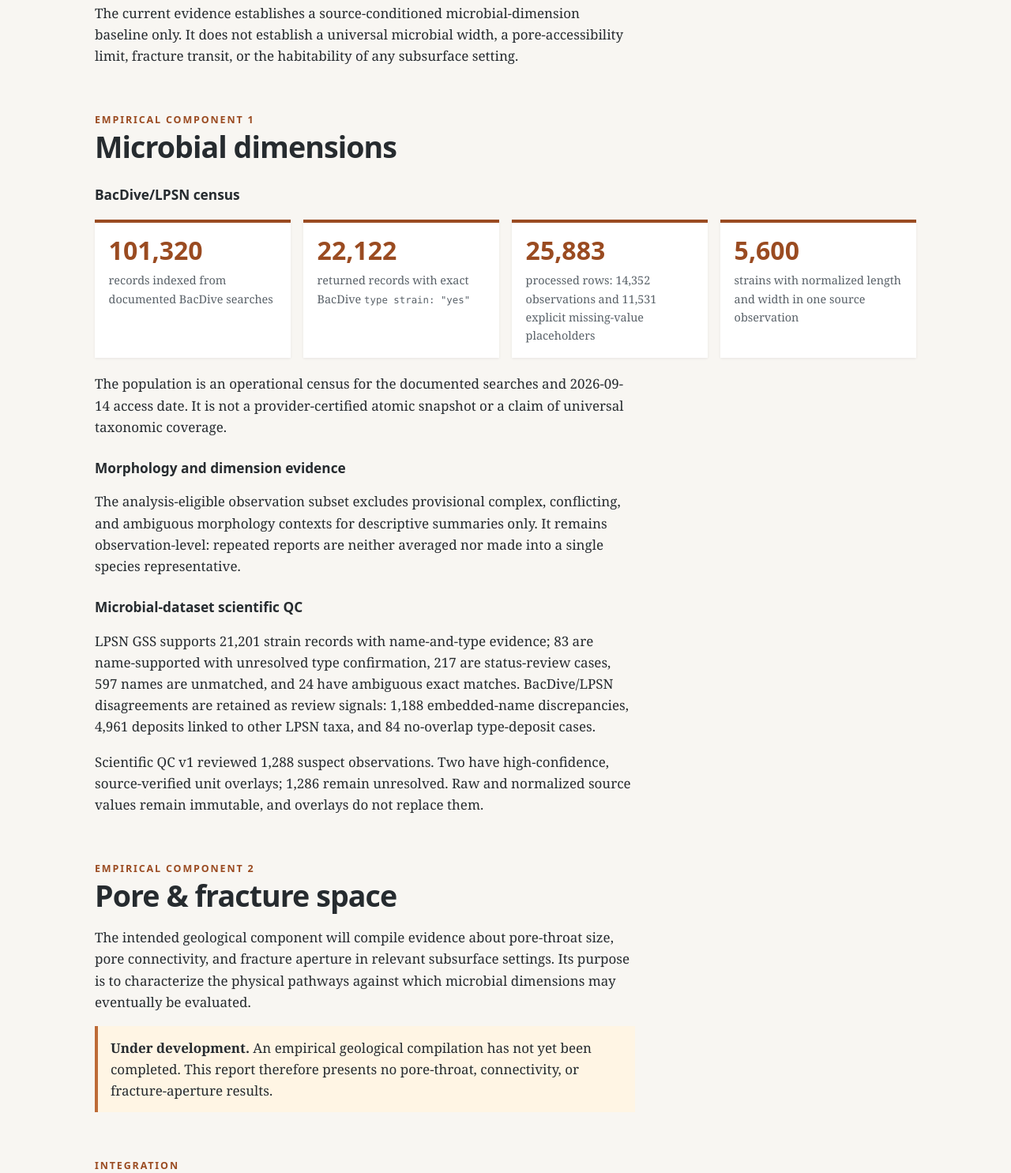
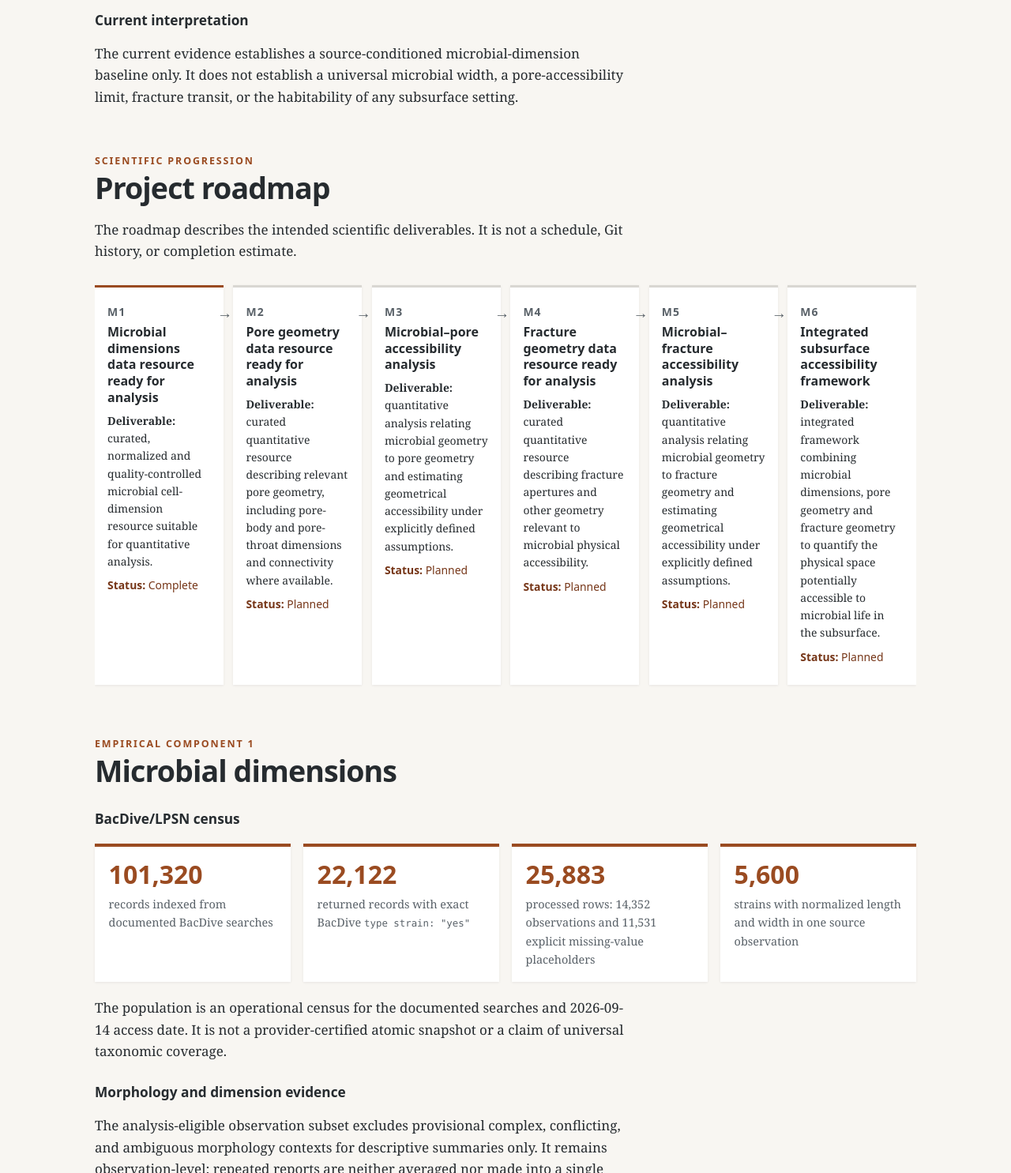
Before and after one commit to giovannellilab/Subsurface_life_real_estate, a plain HTML site: page index.html in a window 1280 px wide. Shown: the part 1315-2800 px from the top of the page at 79% size. Drawn offline with Linux system fonts and the light colour scheme.

Commit message:
Add scientific roadmap and authorship

```diff
--- a/index.html
+++ b/index.html
@@ -12,18 +12,20 @@
     <p class="eyebrow">Living research report</p>
     <h1>Subsurface Life Real Estate</h1>
     <p class="subtitle">A microbial cell dimensions × pore and fracture geometry × subsurface habitability framework.</p>
+    <p class="authors"><strong>Authors:</strong> <a href="https://github.com/dgiovannelli">Donato Giovannelli</a></p>
     <p class="notice"><strong>Living Research Report / Work in progress.</strong> Analyses and interpretations may change as data coverage, source verification, and the scientific framework develop.</p>
     <!-- Update these four values together for each substantive report revision. -->
     <dl class="report-meta" aria-label="Report metadata">
       <div><dt>Last updated</dt><dd>26 Sep 2026</dd></div>
       <div><dt>Source commit</dt><dd><a href="https://github.com/giovannellilab/Subsurface_life_real_estate/commit/129b7123d4511439dbb21a23e23888f00f94ba26"><code>129b712</code></a></dd></div>
-      <div><dt>Report commit</dt><dd><a href="https://github.com/giovannellilab/Subsurface_life_real_estate/commit/98b129852f7068d9fcb883beeb399aba70314aae"><code>98b1298</code></a></dd></div>
-      <div><dt>Update</dt><dd>Cell-dimension density figure added</dd></div>
+      <div><dt>Report commit</dt><dd><a href="https://github.com/giovannellilab/Subsurface_life_real_estate/commit/dfb2e05a33af751ba24f807466157b3a181e30aa"><code>dfb2e05</code></a></dd></div>
+      <div><dt>Update</dt><dd>Added scientific roadmap and explicit authorship</dd></div>
     </dl>
   </header>
 
   <nav class="scientific-nav desktop-nav" aria-label="Scientific report sections">
     <a href="#overview">Overview</a>
+    <a href="#project-roadmap">Project roadmap</a>
     <a href="#microbial-dimensions">Microbial dimensions</a>
     <a href="#pore-fracture-space">Pore &amp; fracture space</a>
     <a href="#accessibility-framework">Accessibility framework</a>
@@ -36,6 +38,7 @@
     <summary aria-label="Open report navigation"><span class="hamburger" aria-hidden="true"><span></span><span></span><span></span></span><span class="sr-only">Open report navigation</span></summary>
     <nav aria-label="Scientific report sections">
       <a href="#overview">Overview</a>
+      <a href="#project-roadmap">Project roadmap</a>
       <a href="#microbial-dimensions">Microbial dimensions</a>
       <a href="#pore-fracture-space">Pore &amp; fracture space</a>
       <a href="#accessibility-framework">Accessibility framework</a>
@@ -60,6 +63,20 @@
       <p>The current evidence establishes a source-conditioned microbial-dimension baseline only. It does not establish a universal microbial width, a pore-accessibility limit, fracture transit, or the habitability of any subsurface setting.</p>
     </section>
 
+    <section id="project-roadmap" aria-labelledby="roadmap-heading">
+      <p class="section-label">Scientific progression</p>
+      <h2 id="roadmap-heading">Project roadmap</h2>
+      <p>The roadmap describes the intended scientific deliverables. It is not a schedule, Git history, or completion estimate.</p>
+      <ol class="roadmap">
+        <li class="roadmap-item complete"><p class="milestone">M1</p><h3>Microbial dimensions data resource ready for analysis</h3><p><strong>Deliverable:</strong> curated, normalized and quality-controlled microbial cell-dimension resource suitable for quantitative analysis.</p><p class="status"><strong>Status:</strong> Complete</p></li>
+        <li class="roadmap-item planned"><p class="milestone">M2</p><h3>Pore geometry data resource ready for analysis</h3><p><strong>Deliverable:</strong> curated quantitative resource describing relevant pore geometry, including pore-body and pore-throat dimensions and connectivity where available.</p><p class="status"><strong>Status:</strong> Planned</p></li>
+        <li class="roadmap-item planned"><p class="milestone">M3</p><h3>Microbial–pore accessibility analysis</h3><p><strong>Deliverable:</strong> quantitative analysis relating microbial geometry to pore geometry and estimating geometrical accessibility under explicitly defined assumptions.</p><p class="status"><strong>Status:</strong> Planned</p></li>
+        <li class="roadmap-item planned"><p class="milestone">M4</p><h3>Fracture geometry data resource ready for analysis</h3><p><strong>Deliverable:</strong> curated quantitative resource describing fracture apertures and other geometry relevant to microbial physical accessibility.</p><p class="status"><strong>Status:</strong> Planned</p></li>
+        <li class="roadmap-item planned"><p class="milestone">M5</p><h3>Microbial–fracture accessibility analysis</h3><p><strong>Deliverable:</strong> quantitative analysis relating microbial geometry to fracture geometry and estimating geometrical accessibility under explicitly defined assumptions.</p><p class="status"><strong>Status:</strong> Planned</p></li>
+        <li class="roadmap-item planned"><p class="milestone">M6</p><h3>Integrated subsurface accessibility framework</h3><p><strong>Deliverable:</strong> integrated framework combining microbial dimensions, pore geometry and fracture geometry to quantify the physical space potentially accessible to microbial life in the subsurface.</p><p class="status"><strong>Status:</strong> Planned</p></li>
+      </ol>
+    </section>
+
     <section id="microbial-dimensions" aria-labelledby="microbial-heading">
       <p class="section-label">Empirical component 1</p>
       <h2 id="microbial-heading">Microbial dimensions</h2>
@@ -82,14 +99,14 @@
       <p class="section-label">Empirical component 2</p>
       <h2 id="pore-heading">Pore &amp; fracture space</h2>
       <p>The intended geological component will compile evidence about pore-throat size, pore connectivity, and fracture aperture in relevant subsurface settings. Its purpose is to characterize the physical pathways against which microbial dimensions may eventually be evaluated.</p>
-      <p class="under-development"><strong>Under development.</strong> An empirical geological compilation has not yet been completed. This report therefore presents no pore-throat, connectivity, or fracture-aperture results.</p>
+      <p class="under-development"><strong>Planned.</strong> An empirical geological compilation has not yet been completed. This report therefore presents no pore-throat, connectivity, or fracture-aperture results.</p>
     </section>
 
     <section id="accessibility-framework" aria-labelledby="accessibility-heading">
       <p class="section-label">Integration</p>
       <h2 id="accessibility-heading">Accessibility framework</h2>
       <p>The planned analysis will integrate geometry-relevant microbial evidence with pore-throat size, connected pore networks, and fracture aperture. It will need explicit conventions for which cell dimension is relevant to each morphology and physical pathway.</p>
-      <p class="under-development"><strong>Planned analysis, not current evidence.</strong> No pore-accessibility or transit model has been calculated in Milestone 1. Future integration must distinguish source-reported dimensions, verified analytical overlays, morphology-specific geometry choices, and geological constraints.</p>
+      <p class="under-development"><strong>Planned.</strong> No pore-accessibility or transit model has been calculated in Milestone 1. Future integration must distinguish source-reported dimensions, verified analytical overlays, morphology-specific geometry choices, and geological constraints.</p>
     </section>
 
     <section id="results-evidence" aria-labelledby="results-heading">
@@ -155,7 +172,7 @@
       <p class="section-label">Traceability</p>
       <h2 id="methods-heading">Methods &amp; provenance</h2>
       <p>Milestone 1 uses documented BacDive searches, an immutable local LPSN GSS CSV, source-preserving normalization, and versioned QC overlays. The analysis retains source values and labels, explicit missingness, cross-database discrepancies, and unresolved observations rather than silently correcting or averaging them.</p>
-      <p>Generated 2026-09-26 from the project’s Milestone 1 documentation and selected locally derived figures. Source repository: <a href="https://github.com/giovannellilab/Subsurface_life_real_estate">giovannellilab/Subsurface_life_real_estate</a>. Source main commit: <a href="https://github.com/giovannellilab/Subsurface_life_real_estate/commit/129b7123d4511439dbb21a23e23888f00f94ba26"><code>129b712</code></a>. Report commit: <a href="https://github.com/giovannellilab/Subsurface_life_real_estate/commit/98b129852f7068d9fcb883beeb399aba70314aae"><code>98b1298</code></a>.</p>
+      <p>Generated 2026-09-26 from the project’s Milestone 1 documentation and selected locally derived figures. Source repository: <a href="https://github.com/giovannellilab/Subsurface_life_real_estate">giovannellilab/Subsurface_life_real_estate</a>. Source main commit: <a href="https://github.com/giovannellilab/Subsurface_life_real_estate/commit/129b7123d4511439dbb21a23e23888f00f94ba26"><code>129b712</code></a>. Report commit: <a href="https://github.com/giovannellilab/Subsurface_life_real_estate/commit/dfb2e05a33af751ba24f807466157b3a181e30aa"><code>dfb2e05</code></a>.</p>
       <p>Scientific basis: <a href="https://github.com/giovannellilab/Subsurface_life_real_estate/blob/main/README.md">README</a>, <a href="https://github.com/giovannellilab/Subsurface_life_real_estate/blob/main/docs/FULL_CENSUS_REPORT.md">full census report</a>, <a href="https://github.com/giovannellilab/Subsurface_life_real_estate/blob/main/docs/SCIENTIFIC_QC_V1_REPORT.md">scientific QC report</a>, <a href="https://github.com/giovannellilab/Subsurface_life_real_estate/blob/main/docs/SCIENTIFIC_REVIEW.md">scientific review</a>, <a href="https://github.com/giovannellilab/Subsurface_life_real_estate/blob/main/docs/SOURCE_ASSESSMENT.md">source assessment</a>, and <a href="https://github.com/giovannellilab/Subsurface_life_real_estate/tree/main/docs/provenance">provenance records</a>.</p>
       <p>Raw BacDive responses, the downloaded LPSN CSV, acquisition caches, manifests, and complete processed datasets are deliberately excluded from this site.</p>
     </section>
--- a/styles.css
+++ b/styles.css
@@ -7,6 +7,8 @@ body { margin:0; color:var(--ink); background:var(--paper); font:17px/1.6 Georgi
 .eyebrow,.section-label { margin:0; color:var(--accent); font:700 .78rem/1.2 system-ui,sans-serif; letter-spacing:.15em; text-transform:uppercase; }
 .hero .eyebrow { color:#f3dfbc; }
 .subtitle { max-width:45rem; margin:1rem 0 1.5rem; font-size:1.25rem; }
+.authors { margin:-.6rem 0 1.35rem; color:#f7f3ed; font:400 .98rem/1.4 system-ui,sans-serif; }
+.authors a { color:#f3dfbc; }
 .notice { max-width:56rem; margin:0; padding:.85rem 1rem; color:#332500; background:var(--warm); border-left:5px solid #d19618; }
 .report-meta { display:grid; grid-template-columns:repeat(4,minmax(0,1fr)); gap:1px; max-width:68rem; margin:1.1rem 0 0; overflow:hidden; color:var(--ink); background:#ca7947; border:1px solid #ca7947; font:400 .82rem/1.35 system-ui,sans-serif; }
 .report-meta div { min-width:0; padding:.65rem .8rem; background:#fbfaf7; }
@@ -27,6 +29,14 @@ a:focus-visible,summary:focus-visible { outline:3px solid #d19618; outline-offse
 code { font:.86em ui-monospace,SFMono-Regular,Consolas,monospace; }
 .new-marker { display:inline-block; margin-left:.35rem; padding:.18rem .42rem; color:#5b3c00; background:var(--warm); border-radius:.2rem; font-size:.65rem; letter-spacing:.05em; vertical-align:middle; white-space:nowrap; }
 .under-development { max-width:72ch; padding:.85rem 1rem; border-left:4px solid #bd6b37; background:#fff5e4; }
+.roadmap { display:grid; grid-template-columns:repeat(6, minmax(10rem, 1fr)); gap:.8rem; margin:1.4rem 0; padding:0; list-style:none; overflow-x:auto; }
+.roadmap-item { position:relative; min-width:10rem; padding:1rem; background:#fff; border-top:3px solid var(--line); box-shadow:0 1px 3px #262b2f14; }
+.roadmap-item:not(:last-child)::after { position:absolute; top:1.4rem; right:-.72rem; z-index:1; color:var(--muted); content:"→"; font:700 1.2rem/1 system-ui,sans-serif; }
+.roadmap-item.complete { border-top-color:var(--accent); }
+.milestone { margin:0; color:var(--muted); font:700 .75rem/1 system-ui,sans-serif; letter-spacing:.08em; }
+.roadmap-item h3 { margin:.5rem 0; font-size:1rem; }
+.roadmap-item p { margin:.5rem 0; font-size:.87rem; }
+.status { color:var(--accent-dark); font-family:system-ui,sans-serif; }
 .metric-grid { display:grid; grid-template-columns:repeat(auto-fit,minmax(13rem,1fr)); gap:1rem; margin:1.2rem 0; }
 .metric-grid article { min-height:9rem; padding:1.1rem; background:var(--panel); border-top:4px solid var(--accent); box-shadow:0 1px 3px #262b2f14; }
 .metric-grid strong { display:block; font:700 2rem/1.1 system-ui,sans-serif; color:var(--accent); }
@@ -63,6 +73,9 @@ footer a { color:#fff; }
   .mobile-nav nav { display:grid; border-top:1px solid var(--line); }
   .mobile-nav a { padding:.72rem 1.5rem; color:var(--accent-dark); text-decoration:none; border-bottom:1px solid #edf0ed; }
   .mobile-nav a:hover,.mobile-nav a:focus-visible { color:#fff; background:var(--accent); outline:none; }
+  .roadmap { grid-template-columns:1fr; overflow:visible; }
+  .roadmap-item { min-width:0; }
+  .roadmap-item:not(:last-child)::after { top:auto; right:auto; bottom:-.72rem; left:1rem; content:"↓"; }
   main { padding-top:1.4rem; }
   section { margin:3.1rem 0; }
 }
```
